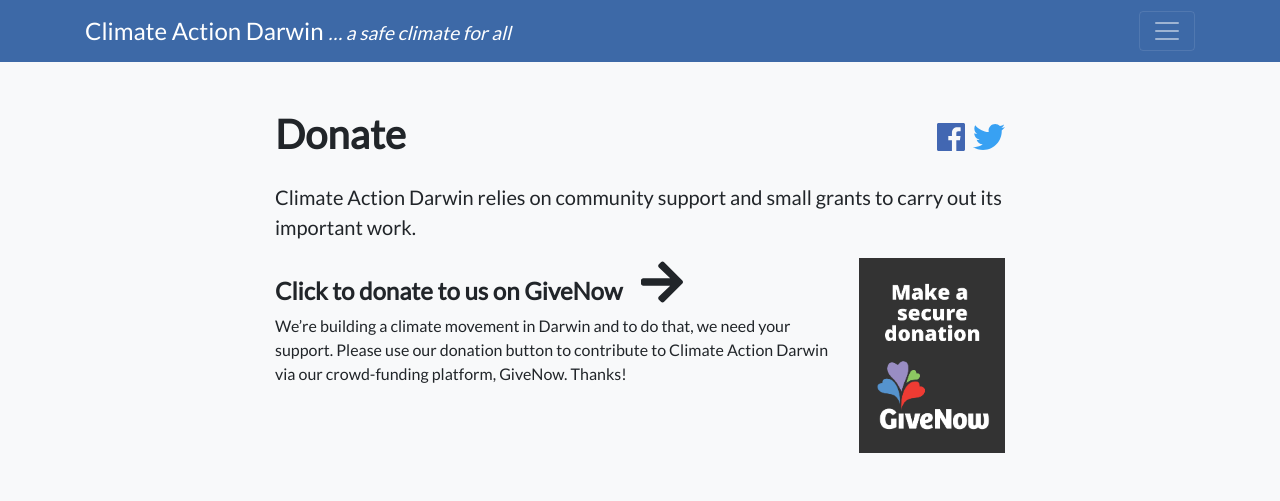
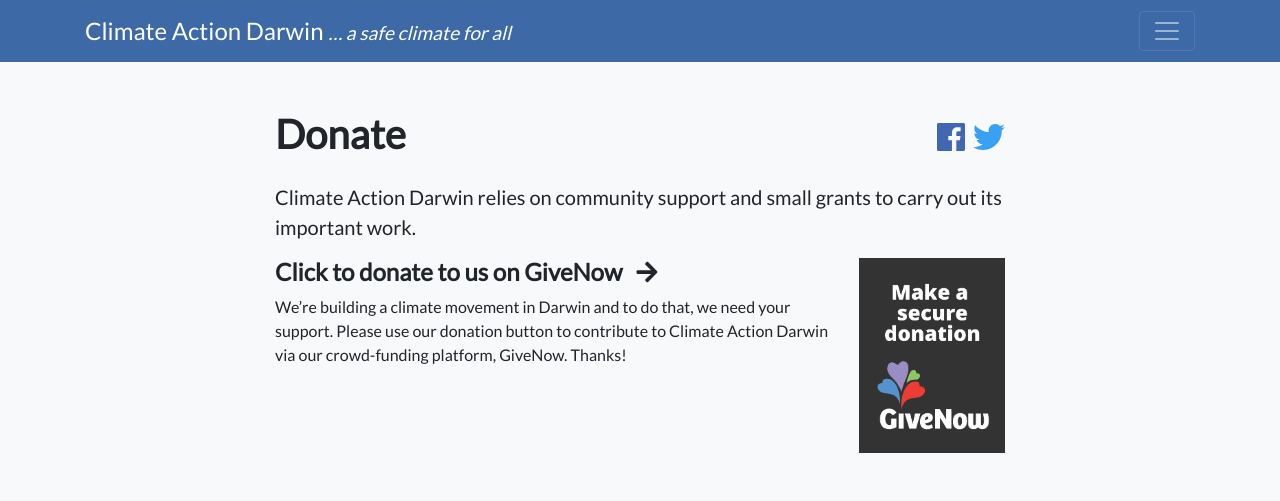
Before and after one commit to superdivest/superdivest.github.io, a Jekyll site: the page built from donate/index.md, in a window 1280 px wide. Shown: the top 501 px of the page. Built offline with Jekyll 4.4.1, drawn with Linux system fonts in a browser that asks for light colours; nearby versions of some CDN libraries; grey boxes are pictures that could not be loaded.

Commit message:
Updated Index

```diff
--- a/donate/index.md
+++ b/donate/index.md
@@ -13,7 +13,7 @@
 
 <h4>
     <span>Click to donate to us on GiveNow</span>
-&nbsp;<i class="fas fa-arrow-right fa-2x fa-fw"></i>
+&nbsp;<i class="fas fa-arrow-right fa-fw"></i>
 </h4>
 
 We're building a climate movement in Darwin and to do that, we need your support. Please use our donation button to contribute to Climate Action Darwin via our crowd-funding platform, GiveNow. Thanks!
```
